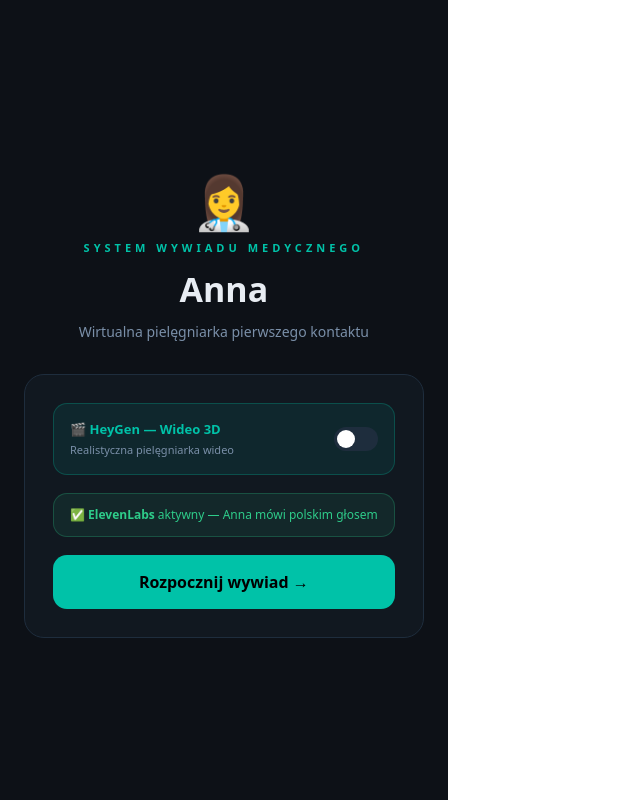
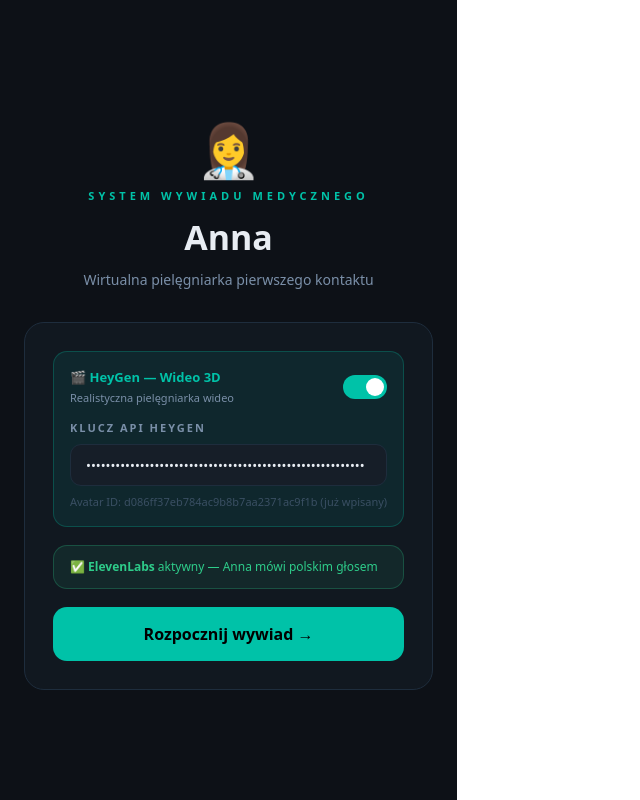
Before and after one commit to lukaszlozinski2025/anna-pielegniarka, a React (Vite) app: page / in a window 1280 px wide. Shown: the whole page, without its empty margins (0-640 px from the left). Built offline with nearby package versions, Linux system fonts and the light colour scheme.

Commit message:
Update App.tsx

```diff
--- a/src/App.tsx
+++ b/src/App.tsx
@@ -77,9 +77,9 @@ function NurseAvatarSVG({speaking}:{speaking:boolean}) {
 }
 
 export default function App() {
-  const [heygenKey,setHeygenKey]=useState("");
-  const [heygenAvatarId]=useState("d086ff37eb784ac9b8b7aa2371ac9f1b");
-  const [useHeyGen,setUseHeyGen]=useState(false);
+  const [heygenKey,setHeygenKey]=useState("sk_V2_hgu_k08SY6A8aoR_3ijfRoCqlYrrbgrjY0kKSEAZojvLGOGc...");
+  const [heygenAvatarId]=useState("d086ff37eb784ac9b8b7aa2371ac9f1b")
+  const [useHeyGen,setUseHeyGen]=useState(true);
   const [step,setStep]=useState(0);
   const [answers,setAnswers]=useState<any>({});
   const [current,setCurrent]=useState("");
```
